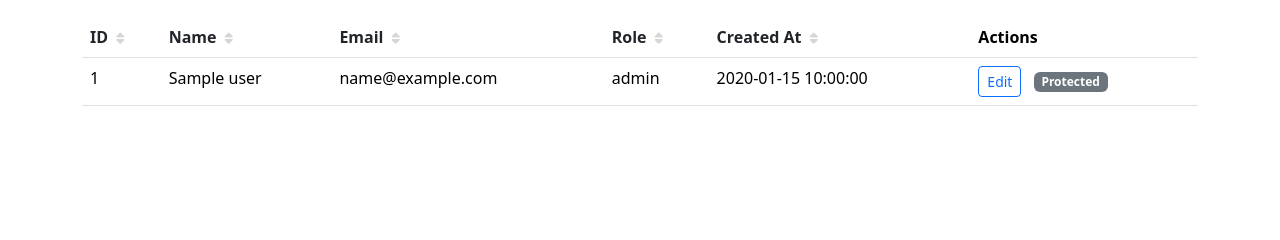
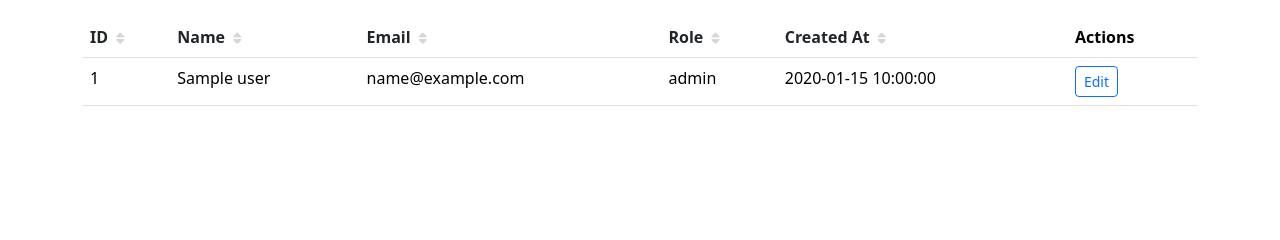
Before and after one commit to TongYwen/childfyp5, a Python web app: template templates/admin/users.html in a window 1280 px wide. Shown: the part 253-493 px from the top of the page. Run offline with Jinja, Linux system fonts and the light colour scheme; the template is opened without the code that fills it: most values are stand-ins (such as "Sample title", 1, 10 or a date in 2020); some libraries are stand-ins or nearby versions.

Commit message:
Remove Protected badge from parent accounts in user management UI

```diff
--- a/templates/admin/users.html
+++ b/templates/admin/users.html
@@ -133,8 +133,6 @@
                                         Delete
                             </button>
                             </form>
-                    {% else %}
-                        <span class="badge bg-secondary ms-2" title="Parent accounts cannot be deleted">Protected</span>
                     {% endif %}
                 </td>
             </tr>
```
